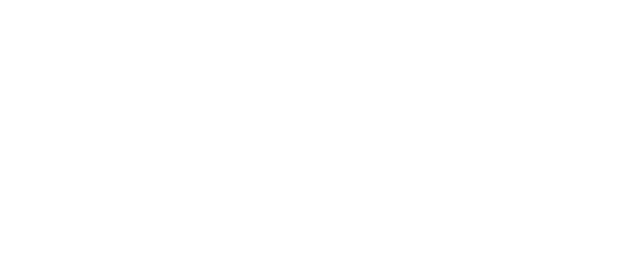
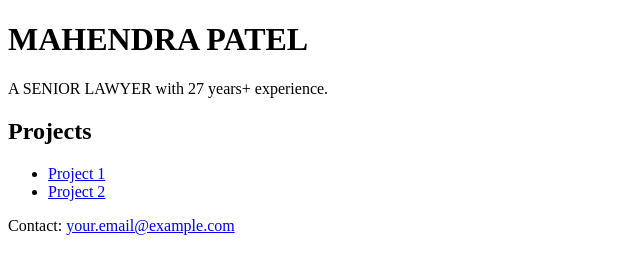
Before and after one commit to admin11290/bestlawyerinrewa, a plain HTML site: page index.html in a window 1280 px wide. Shown: the whole page, without its empty margins (0-640 px from the left). Drawn offline with Linux system fonts and the light colour scheme.

Commit message:
Update index.html

```diff
--- a/index.html
+++ b/index.html
@@ -1,17 +1,24 @@
 <!DOCTYPE html>
-<html>
+<html lang="en">
 <head>
-    <title>Mahendra Patel | TOP Lawyer in REWA</title>
-    <link rel="stylesheet" href="style.css">
+    <meta charset="UTF-8">
+    <meta name="viewport" content="width=device-width, initial-scale=1.0">
+    <title>MAHENDRA PATEL - TOP LAWYER/ADVOCATE IN REWA</title>
 </head>
 <body>
     <header>
-        <nav>
-            </nav>
+        <h1>MAHENDRA PATEL</h1>
+        <p>A SENIOR LAWYER with 27 years+ experience.</p>
     </header>
     <main>
-        </main>
+        <h2>Projects</h2>
+        <ul>
+            <li><a href="https://github.com/yourusername/project1">Project 1</a></li>
+            <li><a href="https://github.com/yourusername/project2">Project 2</a></li>
+        </ul>
+    </main>
     <footer>
-        </footer>
+        <p>Contact: <a href="mailto:your.email@example.com">your.email@example.com</a></p>
+    </footer>
 </body>
 </html>
```
